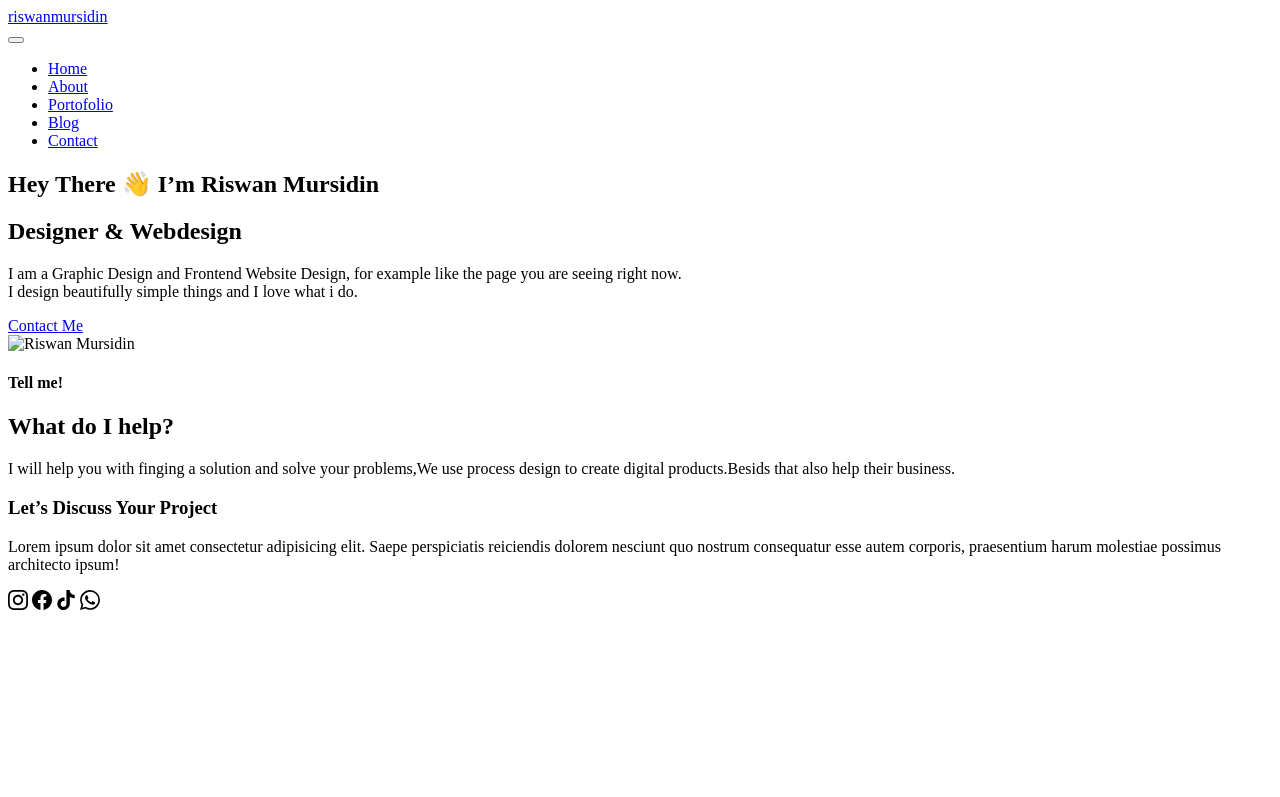
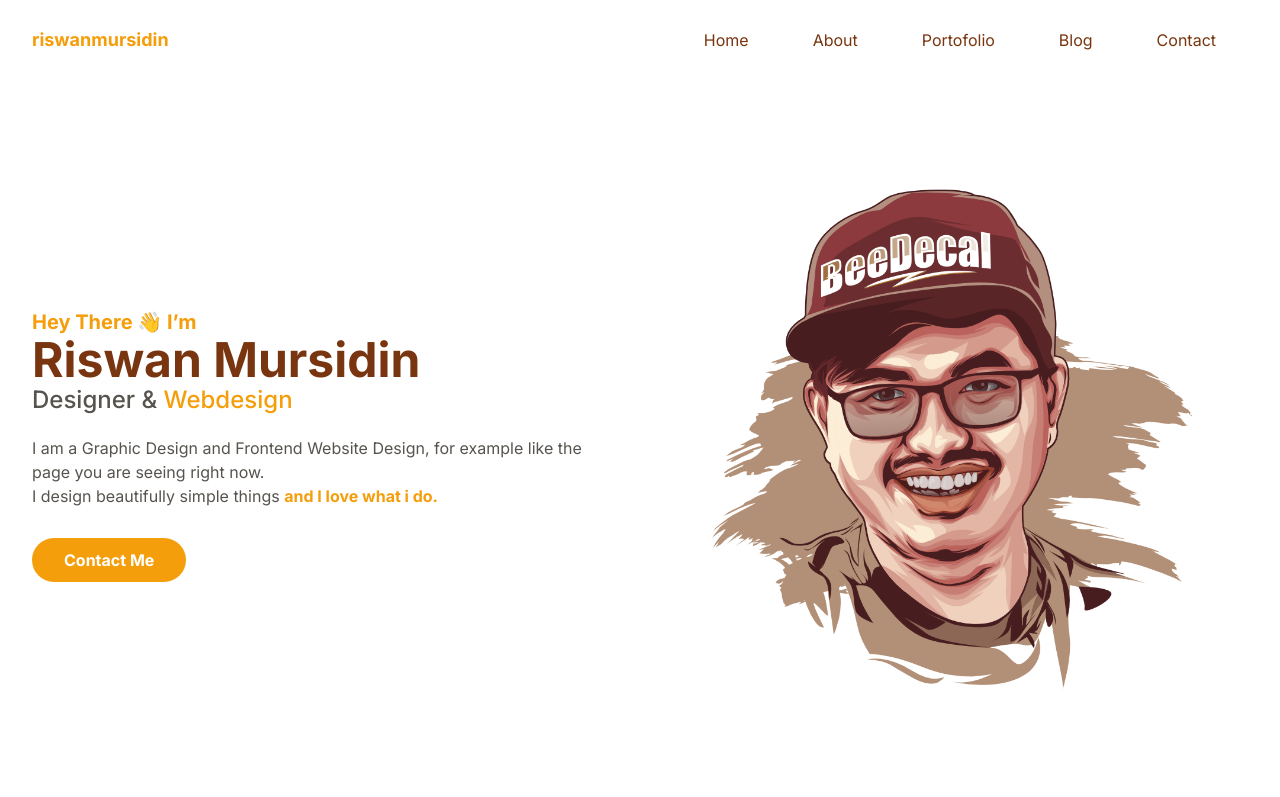
Before and after one commit to riswan-mursidin/riswanmursidin.com, a website: page index.html in a window 1280 px wide. Shown: the top 797 px of the page. Drawn offline with Linux system fonts and the light colour scheme; the site is published under a folder, as on GitHub Pages, so addresses that start at the root find nothing.

Commit message:
Memindahkan Index

```diff
--- a/src/index.html
+++ b/index.html
@@ -4,7 +4,7 @@
     <meta charset="UTF-8" />
     <meta http-equiv="X-UA-Compatible" content="IE=edge" />
     <meta name="viewport" content="width=device-width, initial-scale=1.0" />
-    <link href="/dist/output.css" rel="stylesheet" />
+    <link href="dist/output.css" rel="stylesheet" />
     <!-- font-->
     <link rel="preconnect" href="https://fonts.googleapis.com" />
     <link rel="preconnect" href="https://fonts.gstatic.com" crossorigin />
@@ -121,7 +121,7 @@
           <div class="w-full self-end px-4 lg:w-1/2">
             <div class="mt-10 lg:mt-0 lg:right-0">
               <img
-                src="/dist/img/photo.png"
+                src="dist/img/photo.png"
                 alt="Riswan Mursidin"
                 class="max-w-full mx-auto"
               />
@@ -231,6 +231,6 @@
     </section>
     <!-- akhir about -->
 
-    <script src="/dist/js/script.js"></script>
+    <script src="dist/js/script.js"></script>
   </body>
 </html>
```
Also changed, not shown: .github/workflows/deployTocPanel.yml (renamed from .github/workflow/deployTocPanel.yml), .github/workflows/main.yml (deleted).
